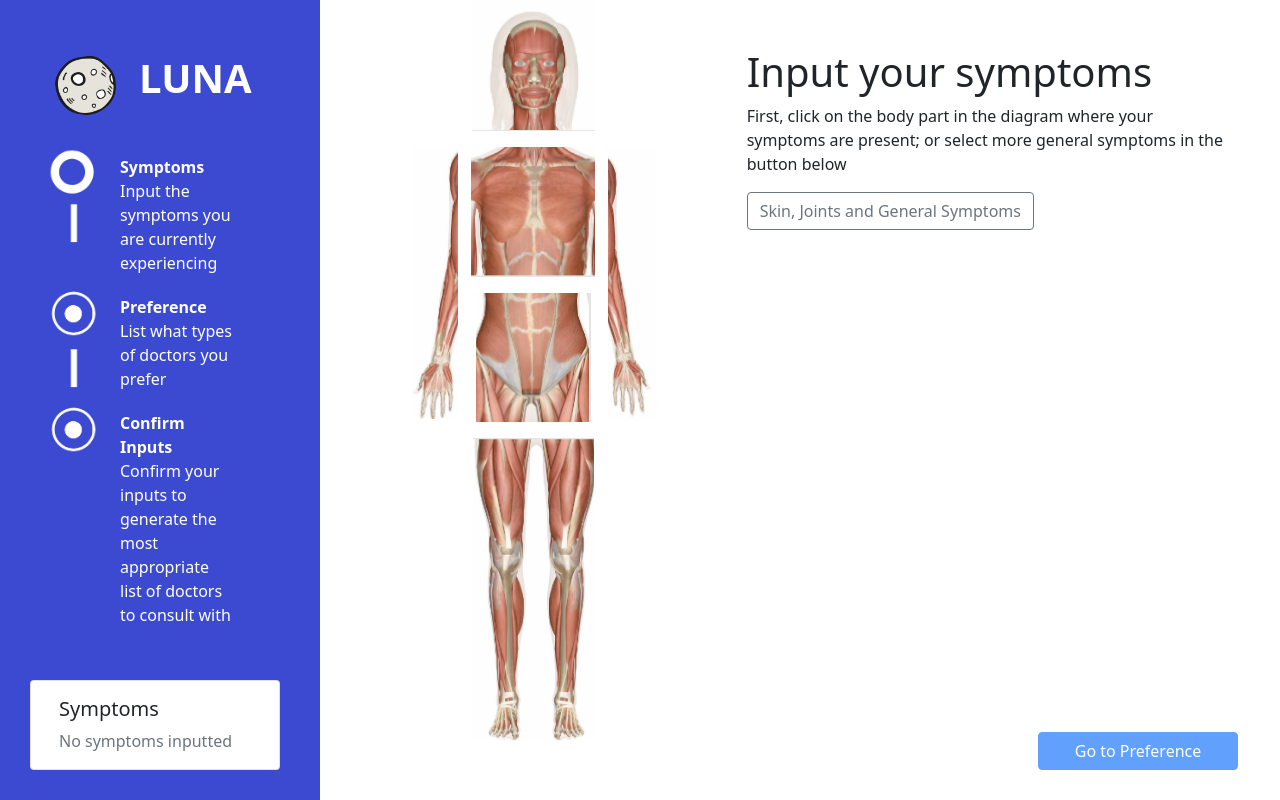
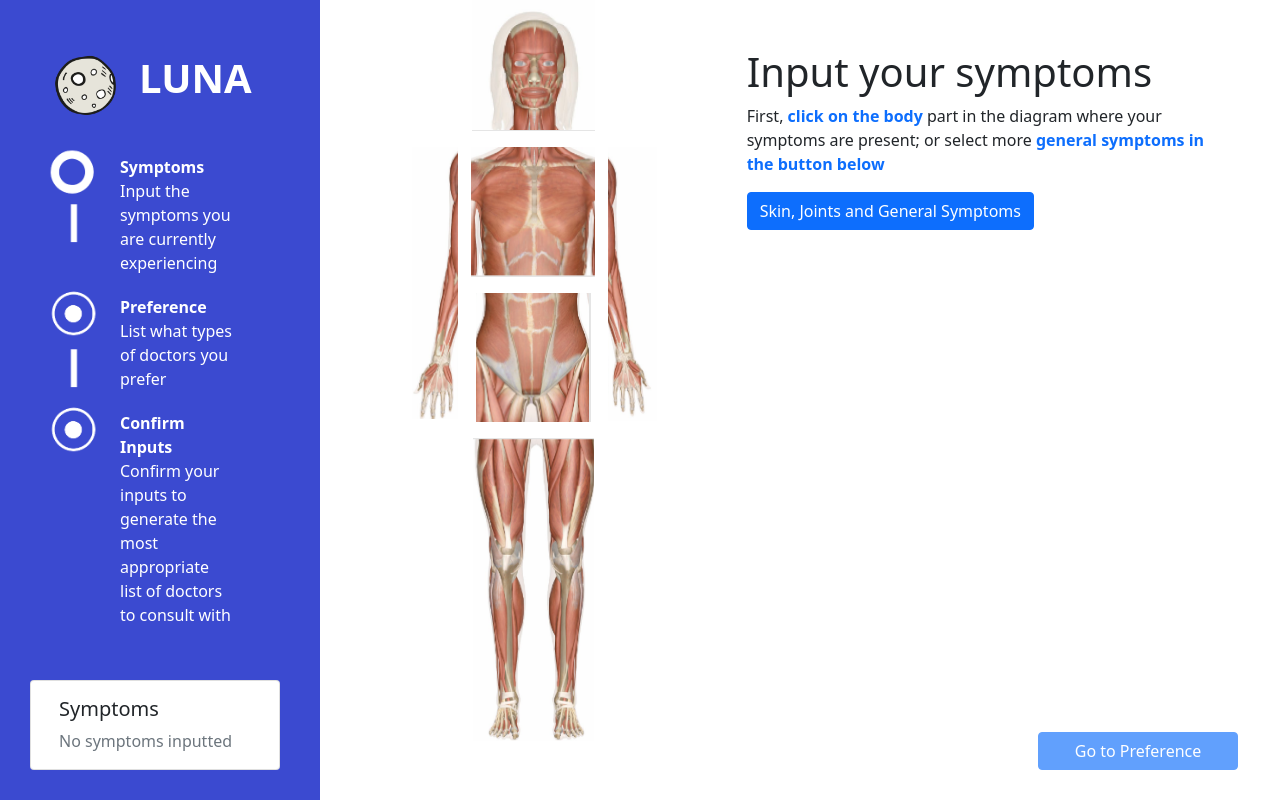
Before and after one commit to seanpe11/luna-frontend, a React (Create React App) app: page /findMe in a window 1280 px wide. Built offline with nearby package versions, Linux system fonts and the light colour scheme; sample sign-in values are in the browser's storage.

Commit message:
make general more visible

```diff
--- a/src/components/FindMe/Symptoms.js
+++ b/src/components/FindMe/Symptoms.js
@@ -17,7 +17,7 @@ class Symptoms extends React.Component {
       symptomList: [],
       frequencyList: ['Once a Day', 'Once a Week', 'Twice a Week', 'Consistent'],
       hidden: true,
-      tiptext: "First, click on the body part in the diagram where your symptoms are present; or select more general symptoms in the button below",
+      tiptext: <>First, <b class='text-primary'>click on the body</b> part in the diagram where your symptoms are present; or select more <b class='text-primary'>general symptoms in the button below</b></>,
       symptomselect: "",
       frequencyselect: "",
       moredetails: "",
@@ -47,6 +47,7 @@ class Symptoms extends React.Component {
         this.props.pushSymptom(input)
         this.setState({ hidden: true })
         this.setState({symptomExistsError: false})
+        this.setState({ tiptext: <>First, <b class='text-primary'>click on the body</b> part in the diagram where your symptoms are present; or select more <b class='text-primary'>general symptoms in the button below</b></> })
       }
       else
       {
@@ -99,7 +100,7 @@ class Symptoms extends React.Component {
       let moreDetailsArea = document.getElementById('moredetails')
       moreDetailsArea.value = ""
     })
-    this.setState({ tiptext: "Now, select your symptoms from the list and add addditional information about your symptoms." })
+    this.setState({ tiptext: <>Now, select your symptoms from the list and add addditional information about your symptoms.</> })
   }
 
   render() {
@@ -166,7 +167,7 @@ class Symptoms extends React.Component {
             <p>{this.state.tiptext}</p>
           </div>
 
-          <button type="button" class="btn btn-outline-secondary" onClick={() => { this.bodyClicker("general") }}>Skin, Joints and General Symptoms</button>
+          <button type="button" class="btn btn-primary" onClick={() => { this.bodyClicker("general") }}>Skin, Joints and General Symptoms</button>
 
           <div class={this.state.hidden ? "card d-none" : "card mt-4 me-5"}>
             <div class="card-body">
```
